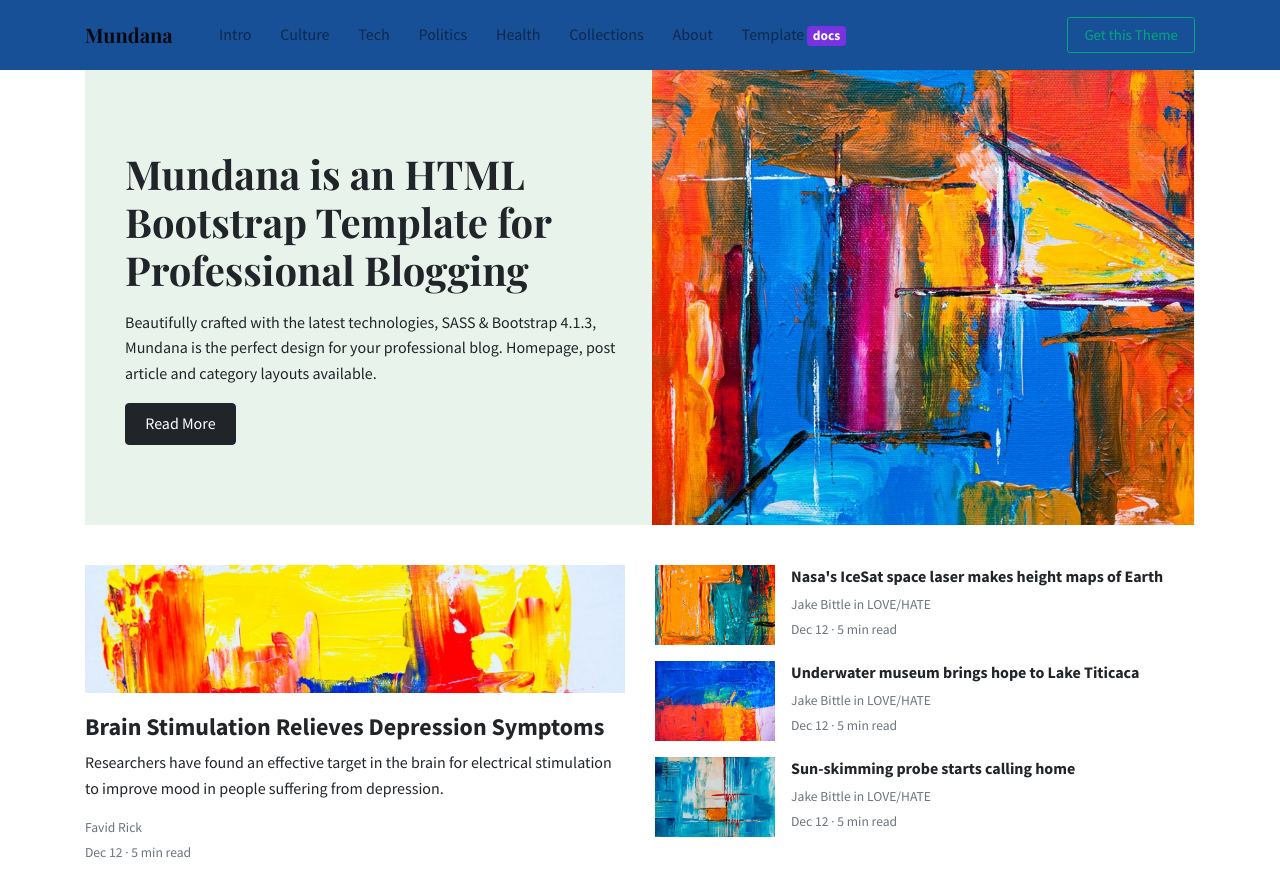
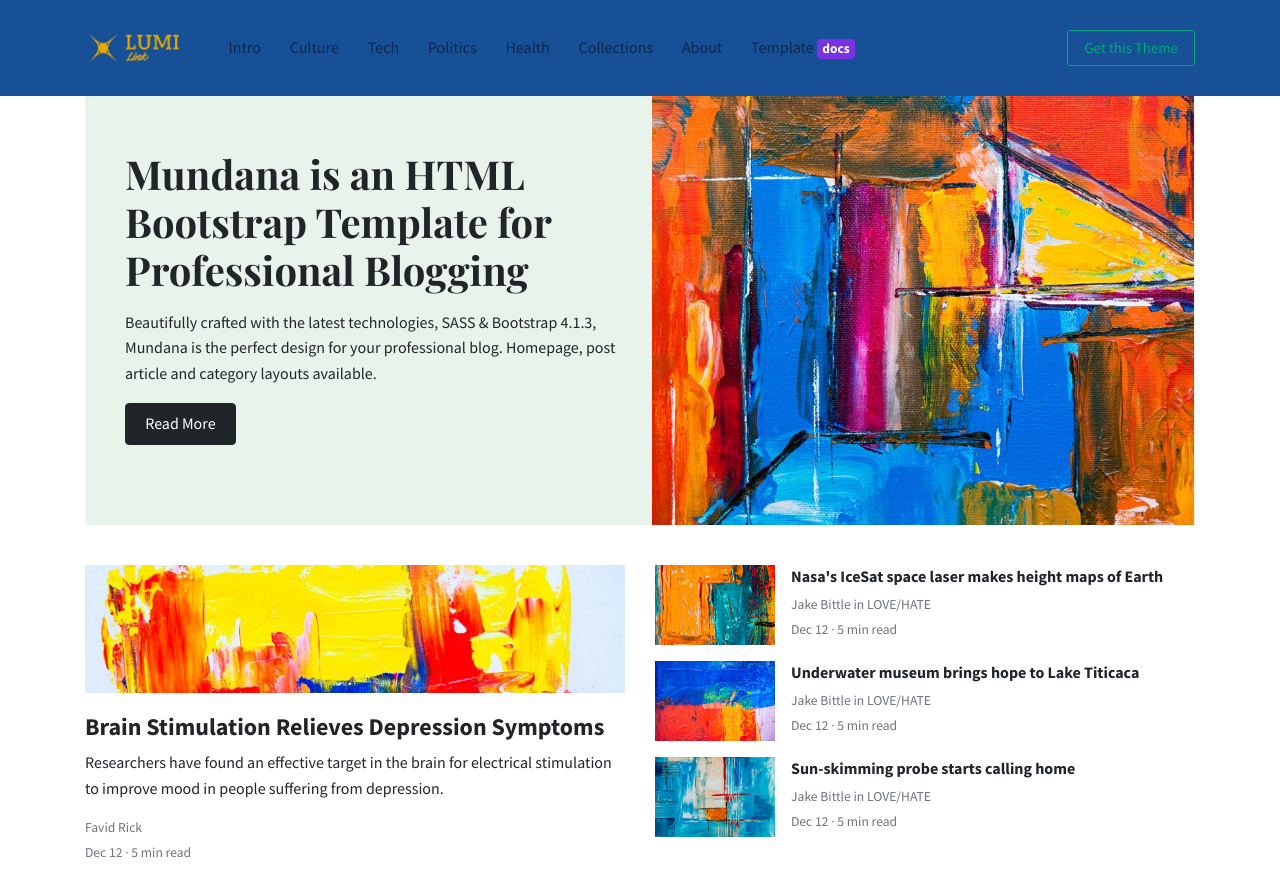
Before and after one commit to Team-404nFound/LUMI-web, a website: page index.html in a window 1280 px wide. Shown: the top 892 px of the page. Drawn offline with nearby package versions, Linux system fonts and the light colour scheme.

Commit message:
started nav-bar editing

```diff
--- a/CSS/main.css
+++ b/CSS/main.css
@@ -9,3 +9,7 @@
 .brandYellow{
     color: #eaaa00 !important;
 }
+
+.logo{
+    height: 5rem;
+}
--- a/index.html
+++ b/index.html
@@ -21,7 +21,7 @@ NAVBAR
 --------------------------------------->
 <nav class="topnav navbar navbar-expand-lg navbar-light fixed-top bg-blue">
 <div class="container">
-	<a class="navbar-brand" href="./index.html"><strong>Mundana</strong></a>
+	<img class="navbar-brand logo" src="source/img/base_logo_transparent_background.png"></a>
 	<button class="navbar-toggler collapsed" type="button" data-toggle="collapse" data-target="#navbarColor02" aria-controls="navbarColor02" aria-expanded="false" aria-label="Toggle navigation">
 	<span class="navbar-toggler-icon"></span>
 	</button>
```
Also changed, not shown: source/img/base_logo_transparent_background.png (added), 3 other files.
